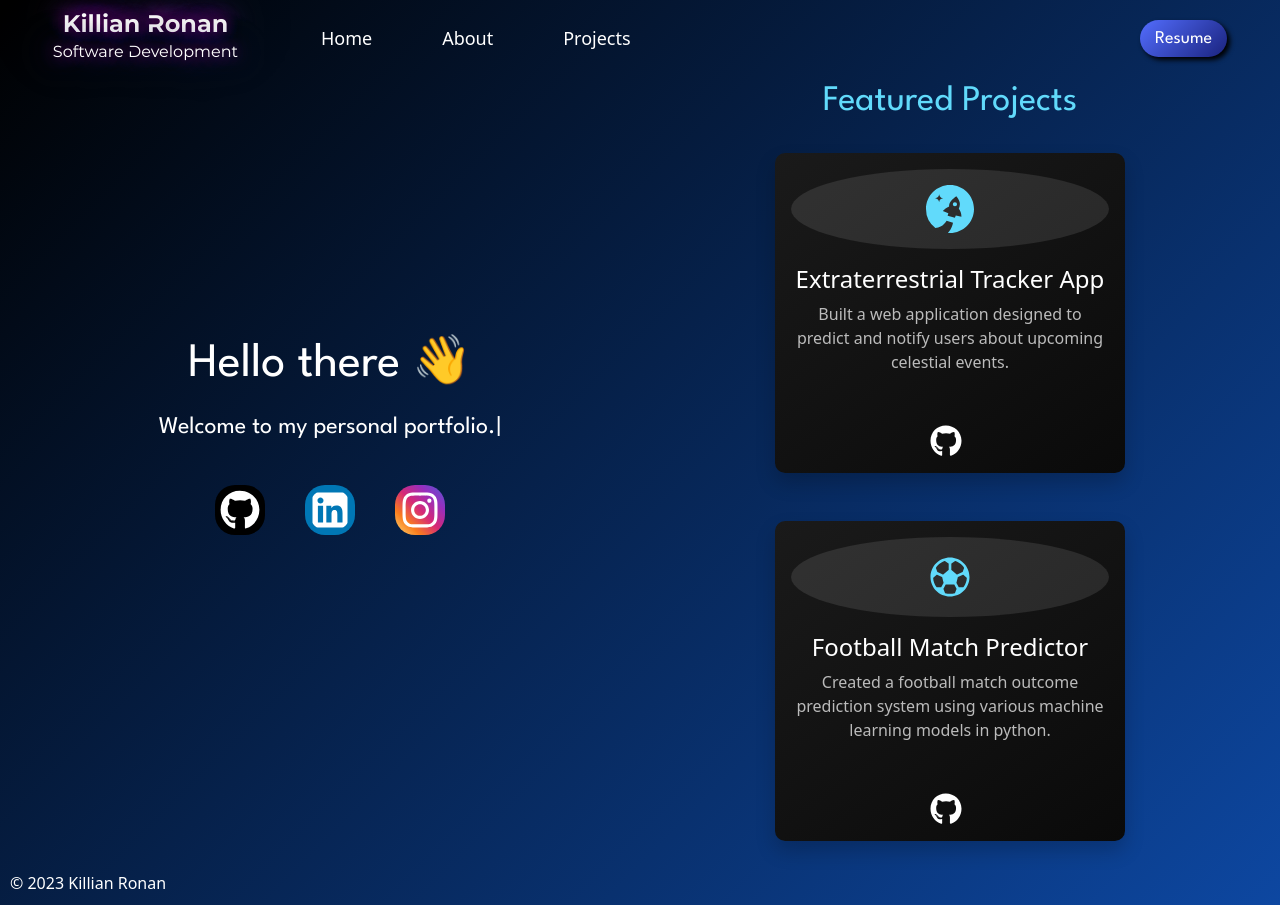
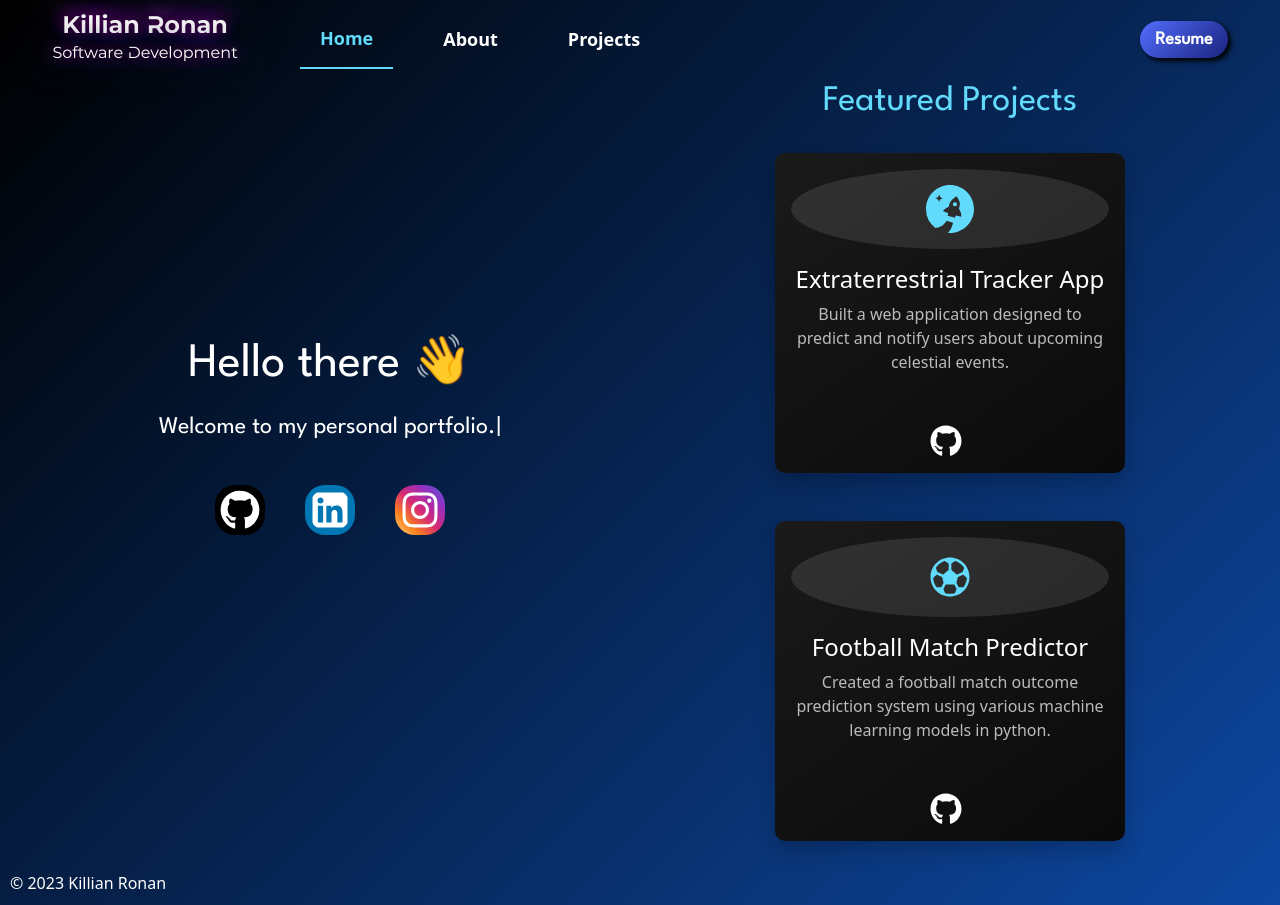
Before and after one commit to killianronan/personal-website, a React (Create React App) app in the folder personal-website/: page / in a window 1280 px wide. Built offline with nearby package versions, Linux system fonts and the light colour scheme.

Commit message:
styling header

```diff
--- a/personal-website/src/components/header/Header.css
+++ b/personal-website/src/components/header/Header.css
@@ -1,5 +1,4 @@
 .header {
-  color: #fff;
   display: flex;
   flex-direction: row;
   justify-content: space-between;
@@ -47,11 +46,22 @@
   position: relative;
   display: flex;
   align-items: center;
+  margin-left: 30px;
+}
+
+.link.active {
+  color: #61dafb;
+  border-bottom: 2px solid #61dafb;
+}
+
+.link.active:hover {
+  color: #61dafb;
+  border-bottom: 2px solid #61dafb;
 }
 
 .nav-text {
-  margin-left: 30px;
   transition: transform 0.3s ease, opacity 0.3s ease;
+  font-weight: bold;
 }
 
 .nav-icon {
@@ -69,6 +79,7 @@
 }
 
 .resume-button {
+  font-weight: bold;
   border-radius: 20px;
   padding: 5px 15px;
   font-size: 18px;
--- a/personal-website/src/components/header/Header.js
+++ b/personal-website/src/components/header/Header.js
@@ -1,9 +1,11 @@
 import React from "react";
-import { Link } from "react-router-dom";
+import { Link, useLocation } from "react-router-dom";
 import { FaHome, FaUser, FaProjectDiagram } from "react-icons/fa";
 import "./Header.css";
 
 function Header() {
+  const location = useLocation();
+
   return (
     <header className="header">
       <div className="name-role glow">
@@ -11,15 +13,15 @@ function Header() {
         <p className="subtitle">Software Development</p>
       </div>
       <nav className="nav">
-        <Link className="link" to="/">
+        <Link className={`link ${location.pathname === '/' ? 'active' : ''}`} to="/">
           <span className="nav-text">Home</span>
           <FaHome className="nav-icon" />
         </Link>
-        <Link className="link" to="/about">
+        <Link className={`link ${location.pathname === '/about' ? 'active' : ''}`} to="/about">
           <span className="nav-text">About</span>
           <FaUser className="nav-icon" />
         </Link>
-        <Link className="link" to="/projects">
+        <Link className={`link ${location.pathname === '/projects' ? 'active' : ''}`} to="/projects">
           <span className="nav-text">Projects</span>
           <FaProjectDiagram className="nav-icon" />
         </Link>
```
